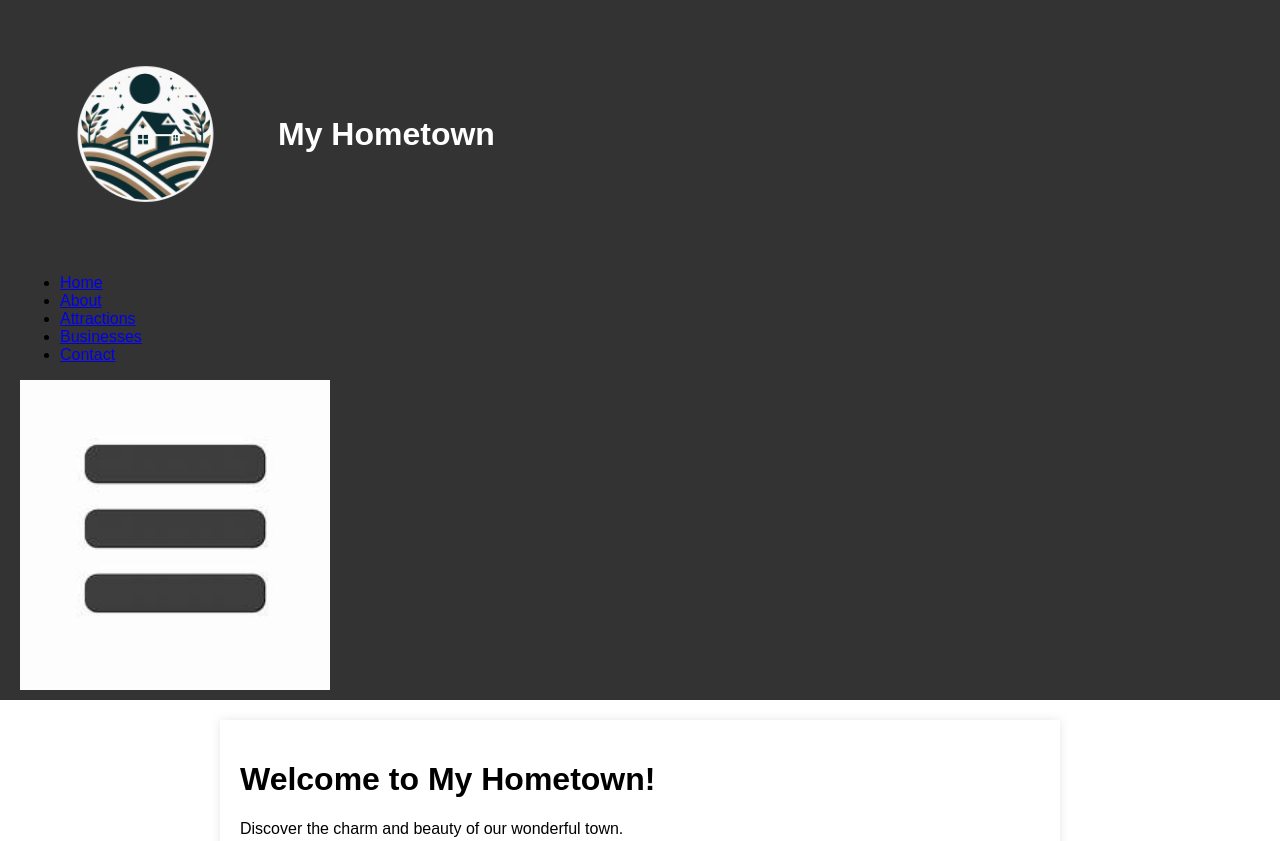
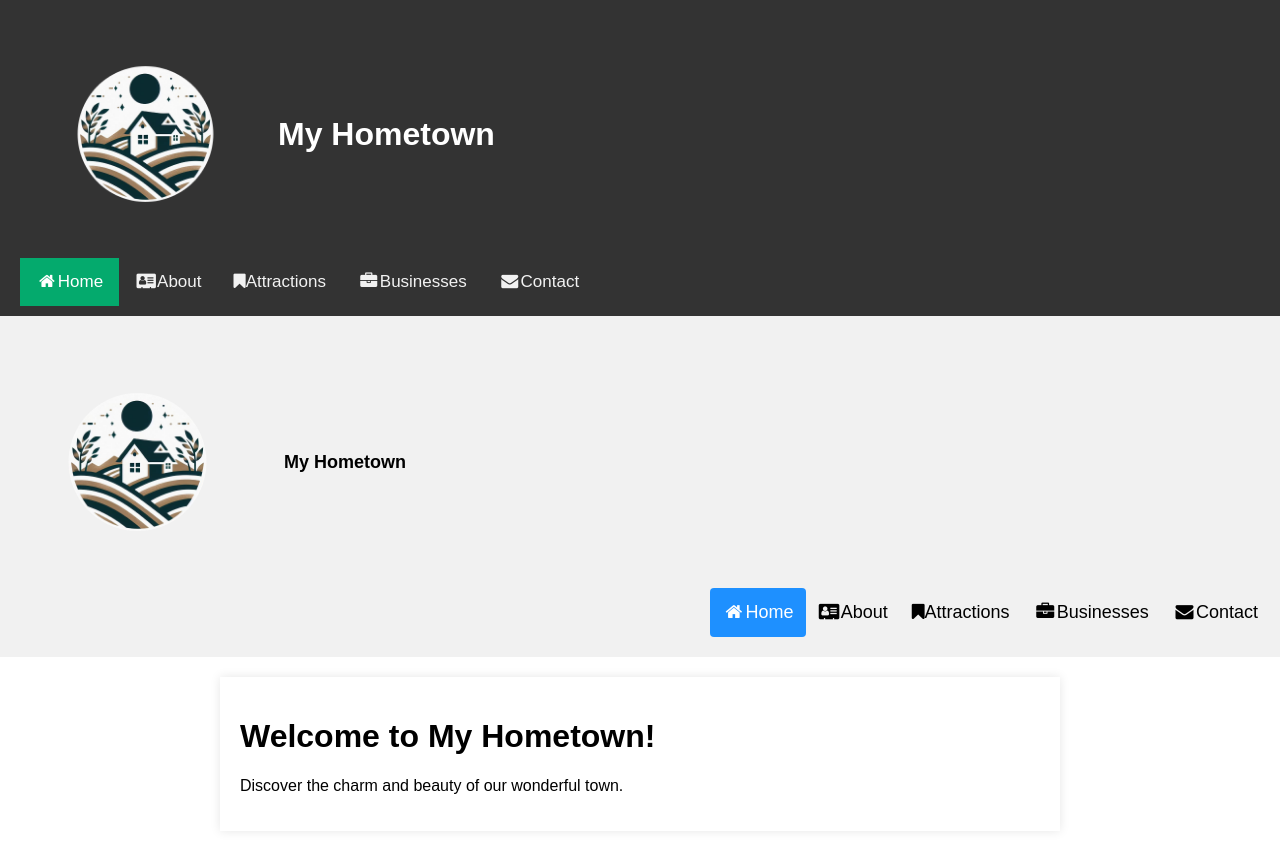
Before and after one commit to tuho9428/MyHomeTown, a plain HTML site: page index.html in a window 1280 px wide. Shown: the top 841 px of the page. Drawn offline with Linux system fonts and the light colour scheme.

Commit message:
Update index.html

```diff
--- a/index.html
+++ b/index.html
@@ -1,4 +1,3 @@
-</div>
 <!DOCTYPE html>
 <html lang="en">
 <head>
@@ -14,28 +13,66 @@
         <div class="logo">
             <img src="./images/vn12.png" alt="My Hometown Logo" width="20%">
             <h1>
-                My Hometown
+                <a href="home.html" class="hometown-link">My Hometown</a>
             </h1>
         </div>
 
-        <nav class="main-nav">
-            <ul class="nav-links">
-                <li><a href="home.html">Home</a></li>
-                <li><a href="about.html">About</a></li>
-                <li><a href="attractions.html">Attractions</a></li>
-                <li><a href="businesses.html">Businesses</a></li>
-                <li><a href="contact.html">Contact</a></li>
-            </ul>
-        </nav>
+        <div class="topnav" id="myTopnav">
 
-        <div class="menu-toggle">
-            <img src="./Images/menu1.jpg" width="25%" alt="Menu Icon">
+                <a class="active" href="home.html"><i class="fa fa-fw fa-home"></i>Home</a>
+                <a href="about.html"><i class="fa fa-fw fa-address-card"></i>About</a>
+                <a href="attractions.html"><i class="fa fa-bookmark"></i>Attractions</a>
+                <a href="businesses.html"><i class="fa fa-fw fa-briefcase"></i>Businesses</a>
+                <a href="contact.html"><i class="fa fa-fw fa-envelope"></i>Contact</a>
+
+            <a href="javascript:void(0);" class="icon" onclick="myFunction()">
+              <i class="fa fa-bars"></i>
+            </a>
         </div>
 
     </header>
 
+    <div>
+        <div id="mySidenav" class="sidenav">
+            <a href="javascript:void(0)" class="closebtn" onclick="closeNav()">&times;</a>
+            <a href="home.html"><i class="fa fa-fw fa-home"></i>Home</a>
+            <a href="about.html"><i class="fa fa-fw fa-address-card"></i>About</a>
+            <a href="attractions.html"><i class="fa fa-bookmark"></i>Attractions</a>
+            <a href="businesses.html"><i class="fa fa-fw fa-briefcase"></i>Businesses</a>
+            <a href="contact.html"><i class="fa fa-fw fa-envelope"></i>Contact</a>
+            </div>
+
+        <!-- Use any element to open the sidenav -->
+        <span id="scroll-span" onclick="openNav()"><i class="fa fa-bars"></i></span>
+    </div>
+
+
+
+    <div class="header">
+
+        <div class="logo">
+            <img src="./images/vn12.png" alt="My Hometown Logo" width="20%">
+            <h1>
+                <a href="home.html" class="hometown-link">My Hometown</a>
+            </h1>
+        </div>
+
+        <div class="header-right">
+            <a href="home.html" class="active"><i class="fa fa-fw fa-home" active></i>Home</a>
+            <a href="about.html"><i class="fa fa-fw fa-address-card"></i>About</a>
+            <a href="attractions.html"><i class="fa fa-bookmark"></i>Attractions</a>
+            <a href="businesses.html"><i class="fa fa-fw fa-briefcase"></i>Businesses</a>
+            <a href="contact.html"><i class="fa fa-fw fa-envelope"></i>Contact</a>
+        </div>
+    </div>
+
 
     <!-- Homepage Content -->
+    <div class="main-content">
+        <h1>Welcome to My Hometown!</h1>
+        <p>Discover the charm and beauty of our wonderful town.</p>
+        <!-- Add more content as needed -->
+    </div>
     <div class="main-content">
         <h1>Welcome to My Hometown!</h1>
         <p>Discover the charm and beauty of our wonderful town.</p>
@@ -72,6 +109,9 @@
         <!-- Add more content as needed -->
     </div>
 
+
+
+
     <!-- Your JavaScript may go here if needed -->
     <script src="JavaScript/script.js"></script>
 </body>
```
